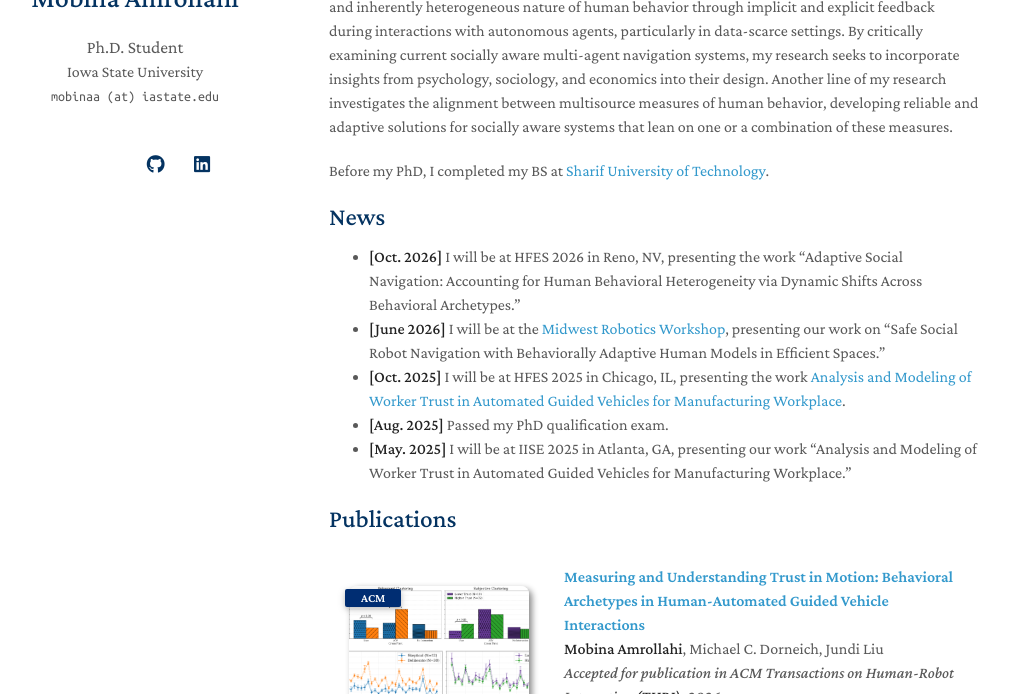
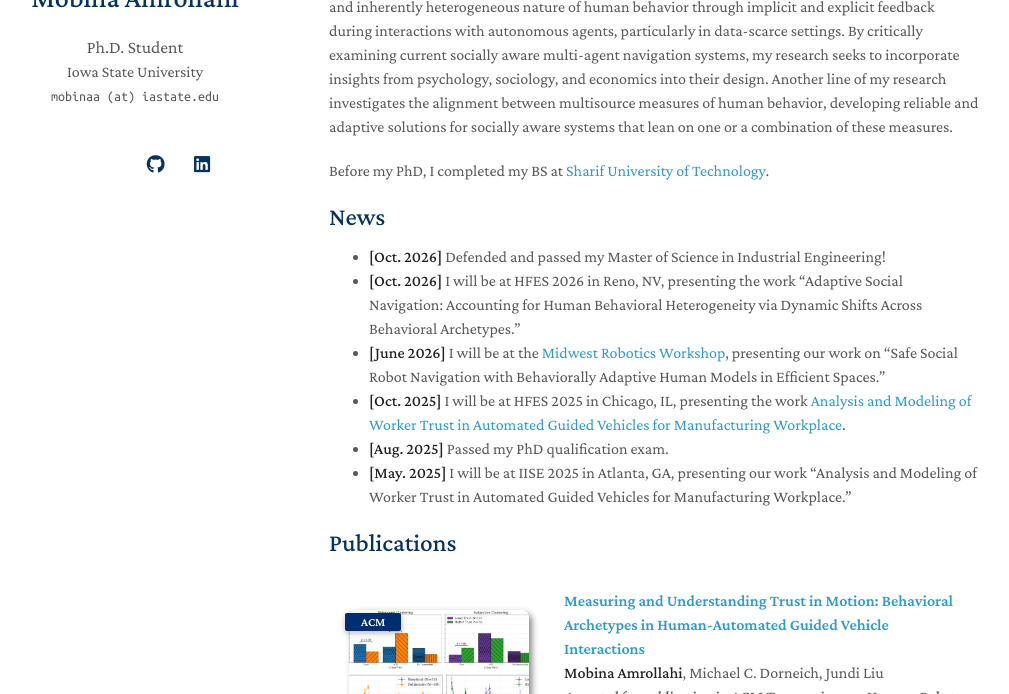
Before and after one commit to mobinaamrollahi/mobinaamrollahi.github.io, a Jekyll site: the page built from index.md, in a window 1280 px wide and 900 px high, cut to the strip 206-900 px from the top of the window. Shown: the whole strip, without its empty margins (141-1150 px from the left). Built offline with Jekyll 4.4.1, drawn with Linux system fonts in a browser that asks for light colours; a style sheet for code colours, icons or effects is not loaded.

Commit message:
Add MS in IE defense news
Co-Authored-By: Claude Sonnet 4.6 <noreply@anthropic.com>

```diff
--- a/sections/news.md
+++ b/sections/news.md
@@ -1,4 +1,5 @@
 ## News
+- **[Oct. 2026]** Defended and passed my Master of Science in Industrial Engineering!
 - **[Oct. 2026]** I will be at HFES 2026 in Reno, NV, presenting the work "Adaptive Social Navigation: Accounting for Human Behavioral Heterogeneity via Dynamic Shifts Across Behavioral Archetypes."
 - **[June 2026]** I will be at the [Midwest Robotics Workshop](https://www.ttic.edu/mwrw/), presenting our work on "Safe Social Robot Navigation with Behaviorally Adaptive Human Models in Efficient Spaces."
 - **[Oct. 2025]** I will be at HFES 2025 in Chicago, IL, presenting the work [Analysis and Modeling of Worker Trust in Automated Guided Vehicles for Manufacturing Workplace](https://journals.sagepub.com/doi/epub/10.1177/10711813251357889).
```
